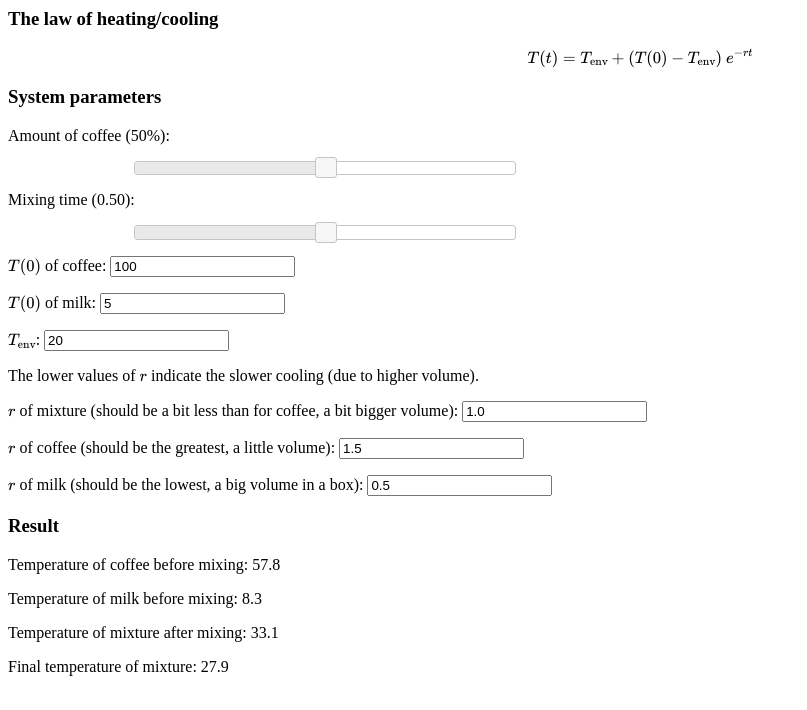
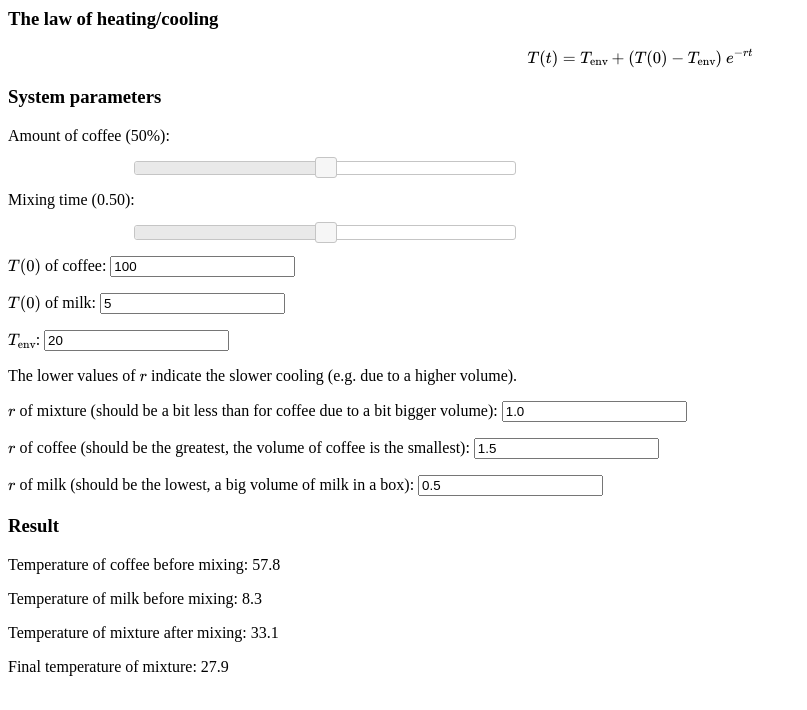
Before and after one commit to imihajlow/coffee-and-milk, a plain HTML site: page index.html in a window 1280 px wide. Shown: the whole page, without its empty margins (0-807 px from the left). Drawn offline with nearby package versions, Linux system fonts and the light colour scheme; some packages are replaced by stand-ins of ours.

Commit message:
Spelling corrected

```diff
--- a/index.html
+++ b/index.html
@@ -80,11 +80,11 @@ Mixing time (<span id="time"></span>):
 <p>\(T(0)\) of milk: <input type="text" id="t0-milk" value="5"/></p>
 <p>\(T_{\mathrm{env}}\): <input type="text" id="t-amb" value="20"/></p>
 <p>
-The lower values of \(r\) indicate the slower cooling (due to higher volume).
+The lower values of \(r\) indicate the slower cooling (e.g. due to a higher volume).
 </p>
-<p>\(r\) оf mixture (should be a bit less than for coffee, a bit bigger volume): <input type="text" id="r-cm" value="1.0" onchange="calculate()" /></p>
-<p>\(r\) оf coffee (should be the greatest, a little volume): <input type="text" id="r-c" value="1.5" onchange="calculate()" /></p>
-<p>\(r\) оf milk (should be the lowest, a big volume in a box): <input type="text" id="r-m" value="0.5" onchange="calculate()" /></p>
+<p>\(r\) оf mixture (should be a bit less than for coffee due to a bit bigger volume): <input type="text" id="r-cm" value="1.0" onchange="calculate()" /></p>
+<p>\(r\) оf coffee (should be the greatest, the volume of coffee is the smallest): <input type="text" id="r-c" value="1.5" onchange="calculate()" /></p>
+<p>\(r\) оf milk (should be the lowest, a big volume of milk in a box): <input type="text" id="r-m" value="0.5" onchange="calculate()" /></p>
 <h3>Result</h3>
 <p>Temperature of coffee before mixing: <span id="t-coffee"></span></p>
 <p>Temperature of milk before mixing: <span id="t-milk"></span></p>
```
